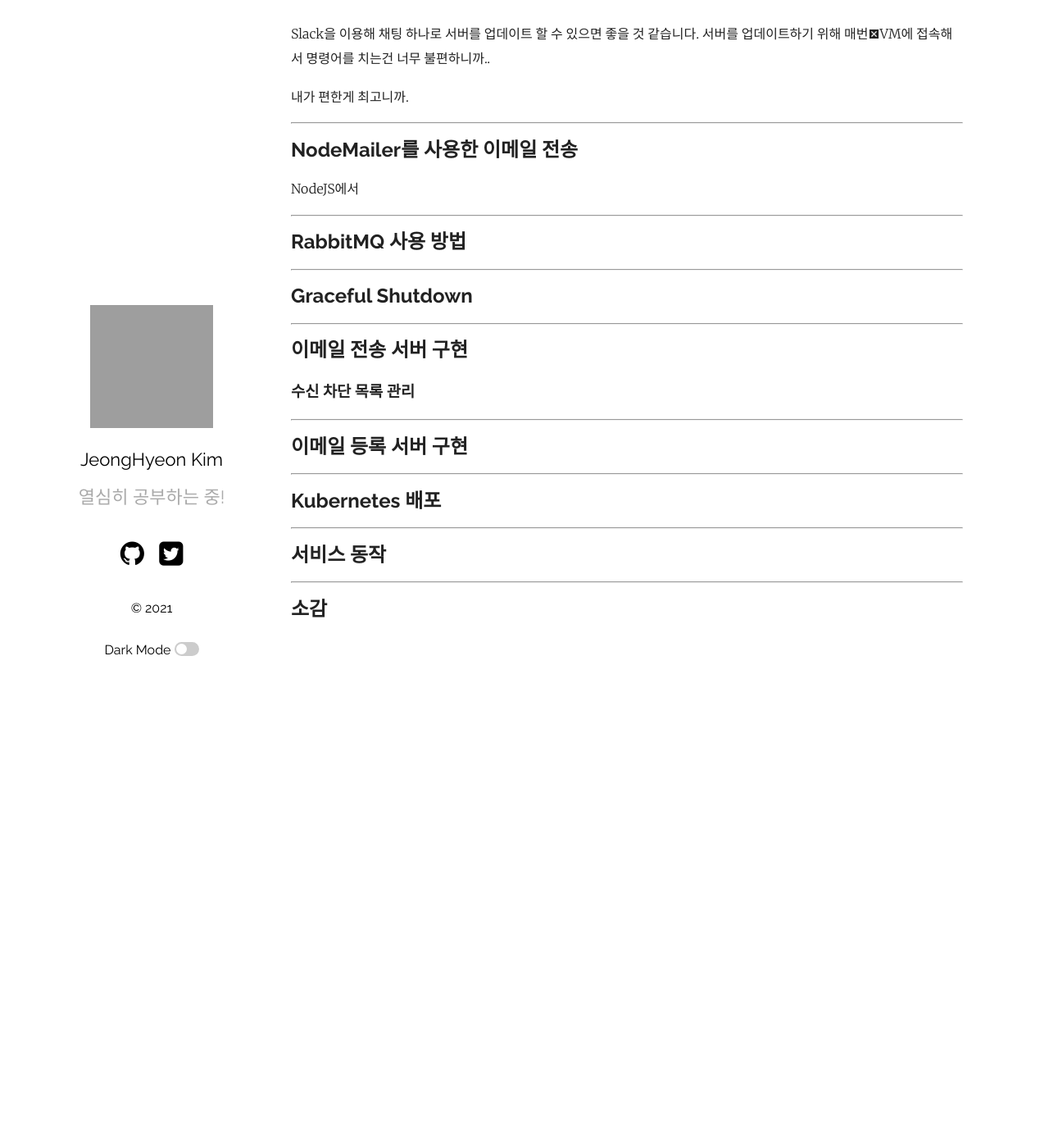
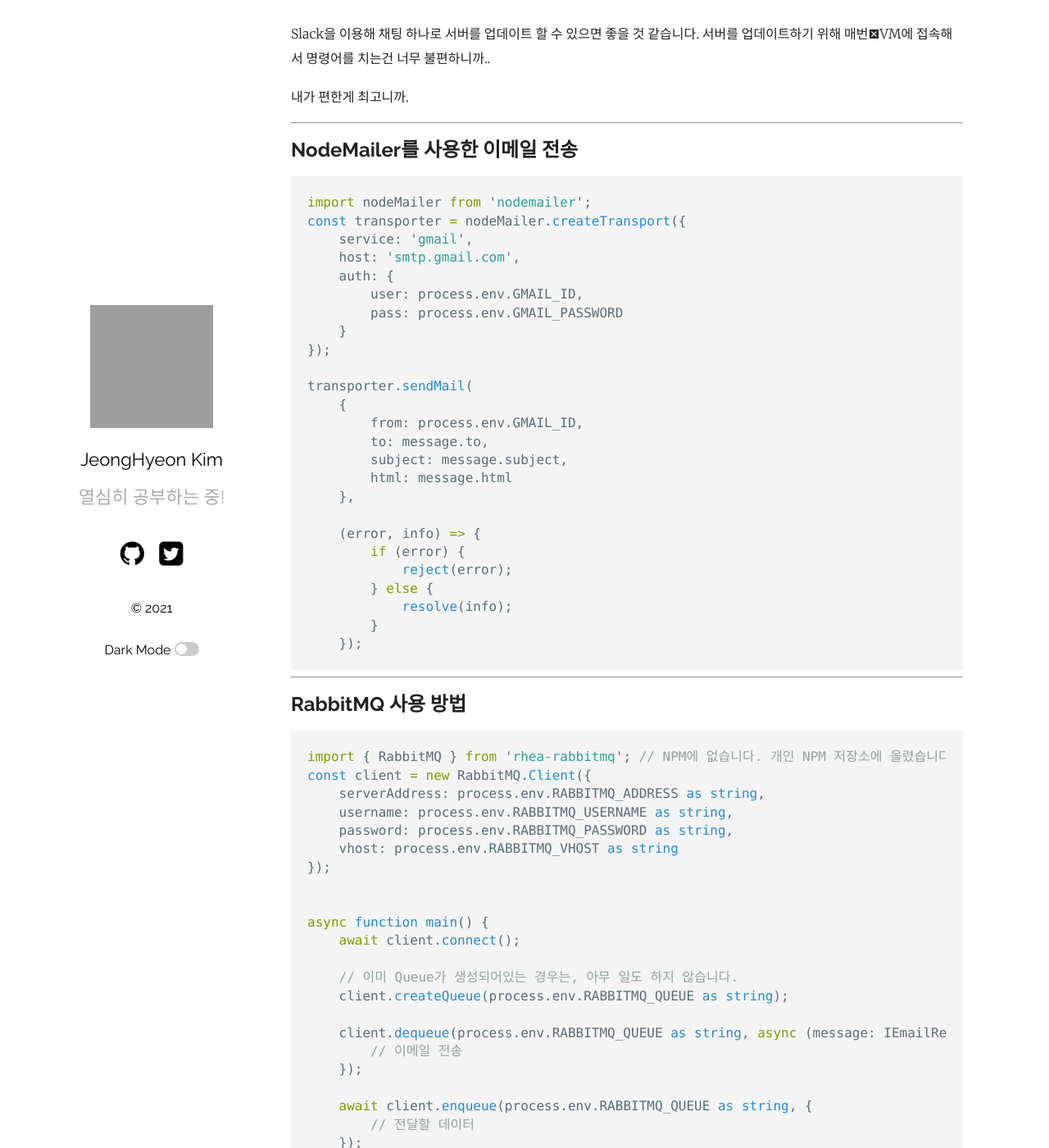
Before and after one commit to rhea-so/rhea-so.github.io, a Jekyll site: the page built from _posts/2021-05-28-email-service-development.markdown, in a window 1280 px wide and 1400 px high, scrolled down 3329 px. Shown: the whole window at 82% size. Built offline with Jekyll 4.4.1, drawn with Linux system fonts in a browser that asks for light colours; comment, search, counter and statistics services are not loaded; before the commit the page ends 4187 px from its top, so only the background shows below that; some of the changed text lies outside the part shown; grey boxes are pictures that could not be loaded.

Commit message:
update: Code

````diff
--- a/_posts/2021-05-28-email-service-development.markdown
+++ b/_posts/2021-05-28-email-service-development.markdown
@@ -86,15 +86,81 @@ Slack을 이용해 채팅 하나로 서버를 업데이트 할 수 있으면 좋
 
 ## NodeMailer를 사용한 이메일 전송
 
-NodeJS에서
+```typescript
+import nodeMailer from 'nodemailer';
+const transporter = nodeMailer.createTransport({
+	service: 'gmail',
+	host: 'smtp.gmail.com',
+	auth: {
+		user: process.env.GMAIL_ID,
+		pass: process.env.GMAIL_PASSWORD
+	}
+});
+
+transporter.sendMail(
+	{
+		from: process.env.GMAIL_ID,
+		to: message.to,
+		subject: message.subject,
+		html: message.html
+	},
+
+	(error, info) => {
+		if (error) {
+			reject(error);
+		} else {
+			resolve(info);
+		}
+	});
+```
 
 -----
 
 ## RabbitMQ 사용 방법
 
+```typescript
+import { RabbitMQ } from 'rhea-rabbitmq'; // NPM에 없습니다. 개인 NPM 저장소에 올렸습니다.
+const client = new RabbitMQ.Client({
+	serverAddress: process.env.RABBITMQ_ADDRESS as string,
+	username: process.env.RABBITMQ_USERNAME as string,
+	password: process.env.RABBITMQ_PASSWORD as string,
+	vhost: process.env.RABBITMQ_VHOST as string
+});
+
+
+async function main() {
+	await client.connect();
+
+	// 이미 Queue가 생성되어있는 경우는, 아무 일도 하지 않습니다.
+	client.createQueue(process.env.RABBITMQ_QUEUE as string);
+
+	client.dequeue(process.env.RABBITMQ_QUEUE as string, async (message: IEmailRequest) => {
+		// 이메일 전송
+	});
+
+	await client.enqueue(process.env.RABBITMQ_QUEUE as string, {
+		// 전달할 데이터
+	});
+}
+
+main();
+```
+
 -----
 
 ## Graceful Shutdown
+
+```typescript
+async function gracefulShutdown() {
+	await client.free();
+	setTimeout(async () => {
+		process.exit(0);
+	}, 5000); // 5초 안에 남아있는 모든 이메일 전송이 완료되는 것으로 판단함
+}
+
+process.on('SIGTERM', gracefulShutdown);
+process.on('SIGINT', gracefulShutdown);
+```
 
 -----
 
````
